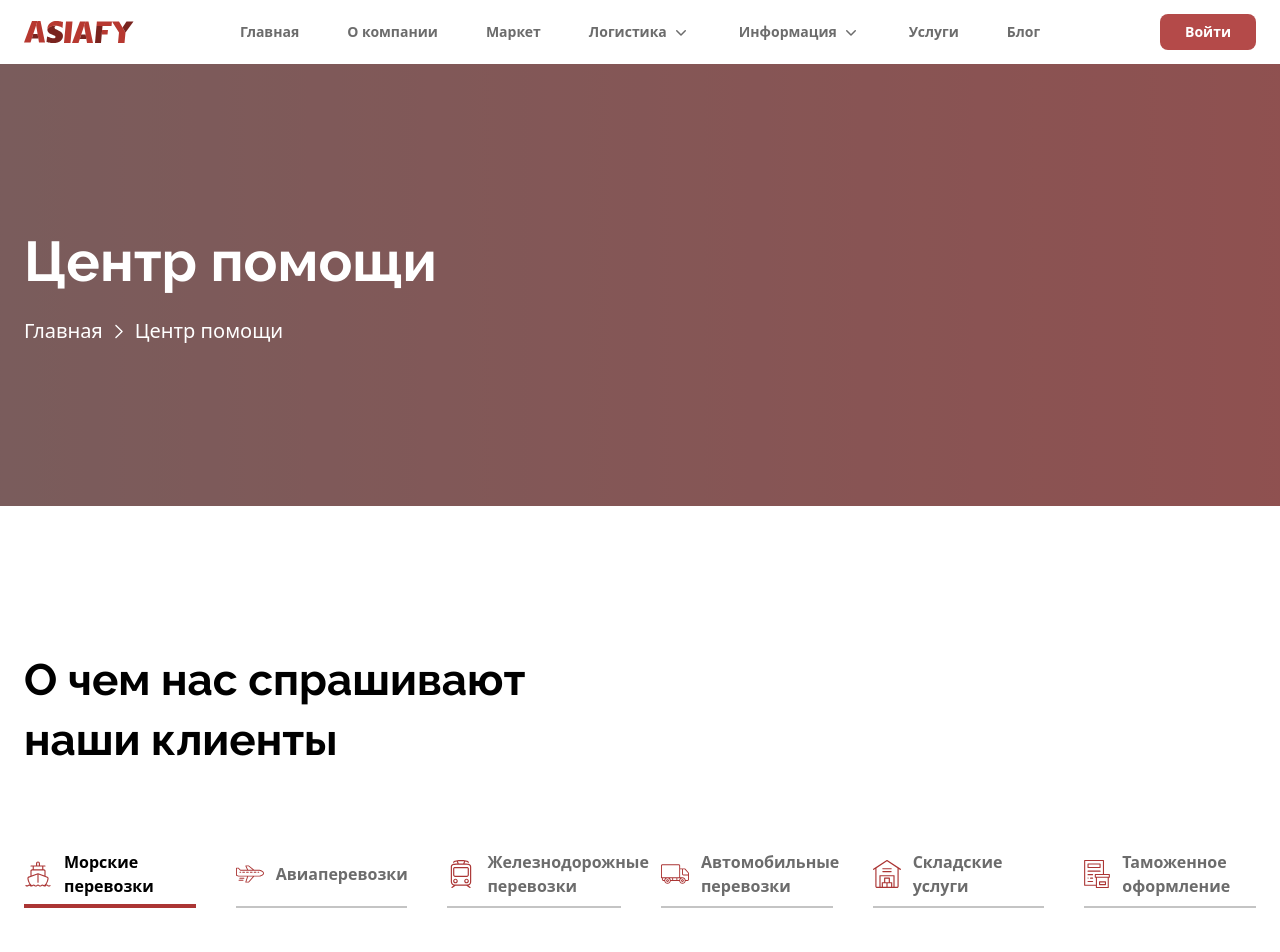
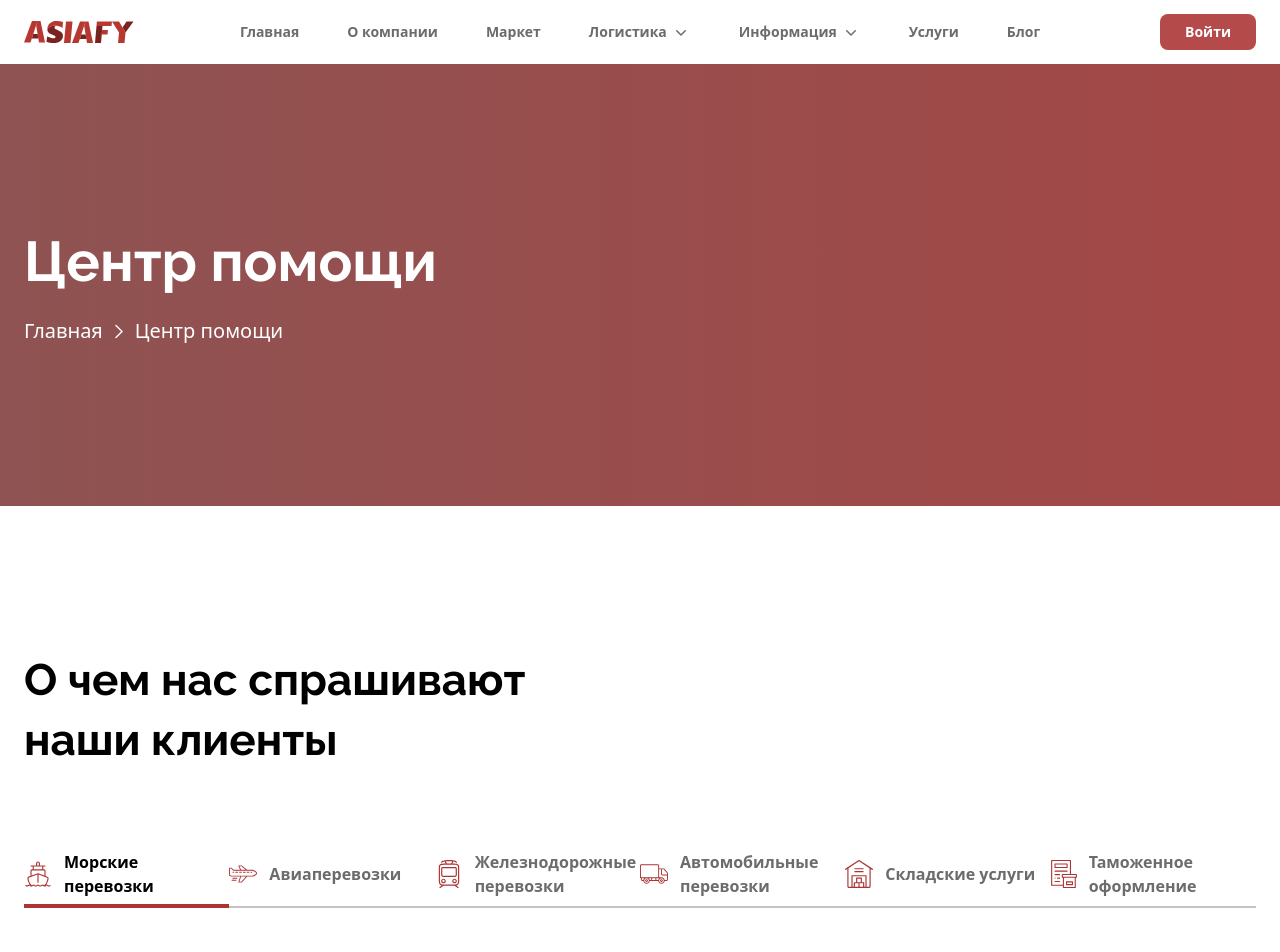
Before and after one commit to IrohVlad/amarket, a Next.js app: page /help in a window 1280 px wide. Shown: the top 952 px of the page. Built offline with nearby package versions, Linux system fonts and the light colour scheme.

Commit message:
gradient

```diff
--- a/app/clients/page.tsx
+++ b/app/clients/page.tsx
@@ -71,7 +71,7 @@ const clients = [
 export default function Clients() {
   return (
     <>
-        <ServiceHero title='Клиенты' routes={['Главная', 'Клиенты']} className='bg-[linear-gradient(90deg,rgba(171,53,52,0.5)0%,rgba(255,7,5,0.5)100%)] bg-opacity-50'/>
+        <ServiceHero title='Клиенты' routes={['Главная', 'Клиенты']} className='relative after:absolute after:block bg-[#C4C4C4] after:top-0 after:left-0 after:w-full after:h-full after:z-100 after:bg-[linear-gradient(90deg,rgba(171,53,52,0.5)0%,rgba(255,7,5,0.5)200%)] after:bg-opacity-50'/>
         <section className=' relative'>
             <div className='max-w-c-full mt-[120px] mb-6 mx-auto grid grid-cols-[410px_1fr] lg:grid-cols-[1fr] gap-x-[52px] p-6 lg:px-10'>
                 <h2 className=' font-title text-black font-bold text-2xl sm:text-xl ss:text-lg lg:mb-[80px]'>
--- a/app/components/carousel/carousel.tsx
+++ b/app/components/carousel/carousel.tsx
@@ -18,7 +18,7 @@ export default function Carousel({data, setter, active, column, className}: any)
         setter(index);
     };
     return (
-            <div className={`carousel-buttons lg:flex-col gap-10 ${column && 'flex-col gap-10'} ` + className}>
+            <div className={`carousel-buttons lg:flex-col lg:gap-10 ${column && 'flex-col gap-10'} ` + className}>
                 {data?.map((item: any, index: any) => {
                     return (
                         <button
--- a/app/components/footer/footer.tsx
+++ b/app/components/footer/footer.tsx
@@ -49,7 +49,7 @@ const Footer = () => {
                         <div className="flex flex-col">
                             <h4 className="text-white font-semibold pb-4">Компания</h4>
                             <Link href="/" className="pb-3 hover:text-white"><span>О нас</span></Link>
-                            <Link href="/" className="pb-3 hover:text-white"><span>Карьера</span></Link>
+                            <Link href="about" className="pb-3 hover:text-white"><span>Карьера</span></Link>
                             <Link href="/" className="hover:text-white"><span>Контакты</span></Link>
                         </div>
                         <div className="flex flex-col">
@@ -62,8 +62,8 @@ const Footer = () => {
                             <h4 className="text-white font-semibold pb-4">Ресурсы</h4>
                             <Link href="/" className="pb-3 hover:text-white"><span>Блог</span></Link>
                             <Link href="/" className="pb-3 hover:text-white"><span>Мероприятия</span></Link>
-                            <Link href="/" className="pb-3 hover:text-white"><span>Центр помощи</span></Link>
-                            <Link href="/" className="hover:text-white"><span>Частые вопросы</span></Link>
+                            <Link href="help" className="pb-3 hover:text-white"><span>Центр помощи</span></Link>
+                            <Link href="questions" className="hover:text-white"><span>Частые вопросы</span></Link>
                         </div>
                     </div>
                 </div>
--- a/app/help/page.tsx
+++ b/app/help/page.tsx
@@ -182,7 +182,7 @@ export default function Page() {
   const [currentIndex, setCurrentIndex] = useState(0)
   return (
     <>
-        <ServiceHero title='Центр помощи' routes={['Главная', 'Центр помощи']} className='bg-[linear-gradient(90deg,rgba(171,53,52,0.5)0%,rgba(255,7,5,0.5)100%)] bg-opacity-50'     />
+        <ServiceHero title='Центр помощи' routes={['Главная', 'Центр помощи']} className='relative after:absolute after:block bg-[#C4C4C4] after:top-0 after:left-0 after:w-full after:h-full after:z-100 after:bg-[linear-gradient(90deg,rgba(171,53,52,0.5)0%,rgba(255,7,5,0.5)200%)] after:bg-opacity-50'     />
         <section>
             <div className='max-w-c-full mt-[120px] mb-12 mx-auto p-6 lg:px-10'>
                 <h2 className=' font-title mb-20 text-black font-bold text-2xl max-w-[550px] sm:text-xl ss:text-lg'>
--- a/app/portfolio/page.tsx
+++ b/app/portfolio/page.tsx
@@ -107,7 +107,7 @@ export default function Portfolio() {
   const [currentIndex, setCurrentIndex] = useState(0)
   return (
     <>
-        <ServiceHero  title='Наши работы' routes={['Главная', 'Наши работы']} className='bg-[linear-gradient(90deg,rgba(171,53,52,0.5)0%,rgba(255,7,5,0.5)100%)] bg-opacity-50'/>
+        <ServiceHero  title='Наши работы' routes={['Главная', 'Наши работы']} className='relative after:absolute after:block bg-[#C4C4C4] after:top-0 after:left-0 after:w-full after:h-full after:z-100 after:bg-[linear-gradient(90deg,rgba(171,53,52,0.5)0%,rgba(255,7,5,0.5)200%)] after:bg-opacity-50'/>
         <section>
             <div className='max-w-c-full mt-[120px] mb-6 mx-auto grid grid-cols-[200px,_1fr] lg:grid-cols-[1fr] px-6 py-10 lg:px-10 gap-8 relative'>
                 <div className=' h-fit sticky top-20'>
--- a/app/questions/page.tsx
+++ b/app/questions/page.tsx
@@ -180,7 +180,7 @@ export default function Questions() {
   const [currentIndex, setCurrentIndex] = useState(0)
   return (
     <>
-        <ServiceHero title='Часто задаваемые вопросы' routes={['Главная', 'Часто задаваемые вопросы']} className='bg-[linear-gradient(90deg,rgba(171,53,52,0.5)0%,rgba(255,7,5,0.5)100%)] bg-opacity-50'     />
+        <ServiceHero title='Часто задаваемые вопросы' routes={['Главная', 'Часто задаваемые вопросы']} className='relative after:absolute after:block bg-[#C4C4C4] after:top-0 after:left-0 after:w-full after:h-full after:z-100 after:bg-[linear-gradient(90deg,rgba(171,53,52,0.5)0%,rgba(255,7,5,0.5)200%)] after:bg-opacity-50'     />
         <section>
             <div className='max-w-c-full mt-[120px] mb-6 mx-auto'>
                 <div className=' font-title mb-20 text-black font-bold text-2xl max-w-[550px]'>
```
